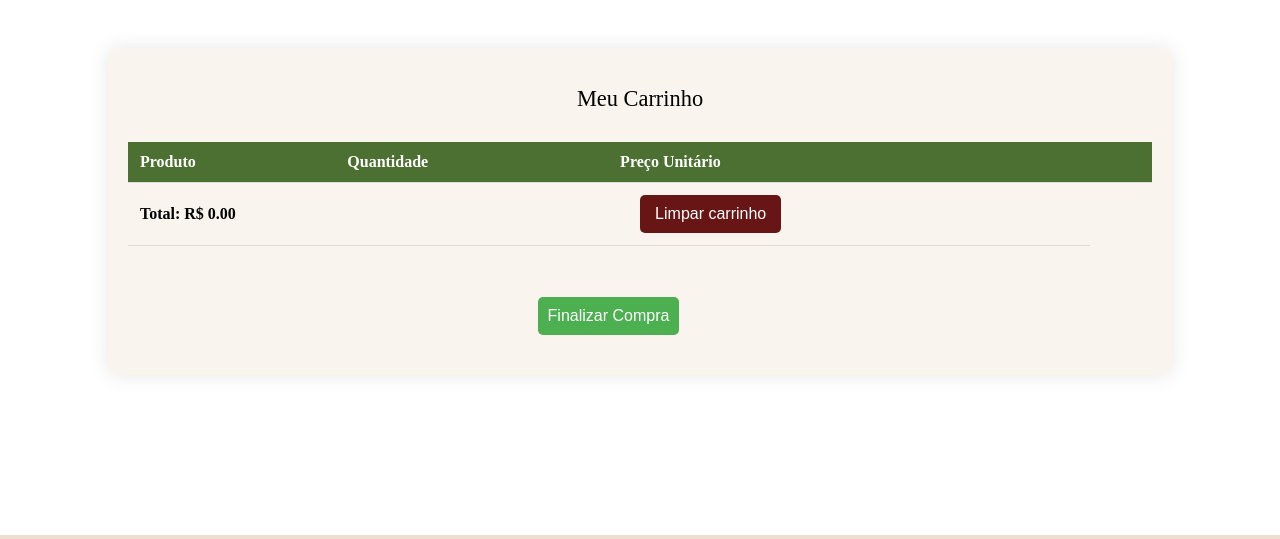
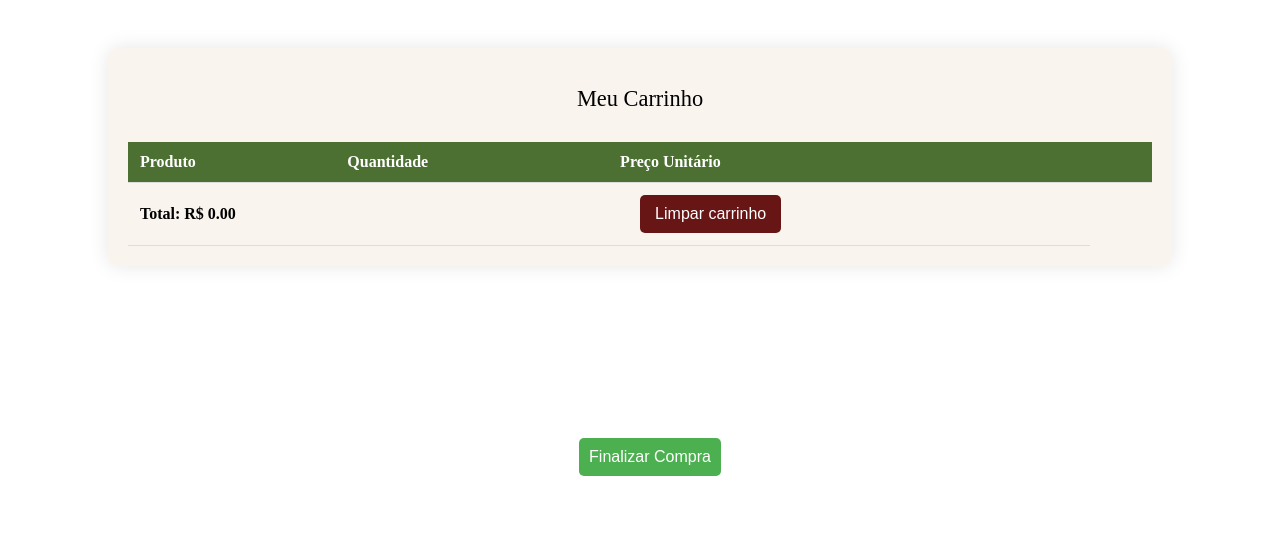
Before and after one commit to ProjetosCarvalho/HealthySweets, a plain HTML site: page carrinho.html in a window 1280 px wide. Shown: the part 112-651 px from the top of the page. Drawn offline with Linux system fonts and the light colour scheme; a web font is replaced by a local one.

Commit message:
Add files via upload

```diff
--- a/carrinho.html
+++ b/carrinho.html
@@ -4,6 +4,7 @@
     <meta charset="UTF-8">
     <meta http-equiv="X-UA-Compatible" content="IE=edge">
     <meta name="viewport" content="width=device-width, initial-scale=1.0">
+    <link rel="shortcut icon" href="img/favicon.png" type="image/x-icon">
     <link rel="stylesheet" href="css/reset.css">
     <link rel="stylesheet" href="css/estilo.css">
     <script src="js/carrinho.js"></script>
@@ -65,6 +66,9 @@
                 </tr>
             </tfoot>
         </table>
+
+    </div>
+    <div class="btn-center">
         <button class="green-button" onclick="finalizarCompra()">Finalizar Compra</button>
     </div>
     <footer>
--- a/css/estilo.css
+++ b/css/estilo.css
@@ -434,6 +434,13 @@ footer p {
     background-color: #f52222;
   }
 
+  .btn-center {
+    width: 100%;
+    text-align: center;
+    justify-content: center;
+    display: flex;
+  }
+
   .green-button {
     background-color: #4CAF50;
     border: none;
@@ -443,19 +450,16 @@ footer p {
     text-decoration: none;
     display: inline-block;
     font-size: 16px;
-    margin: 4px 2px;
     cursor: pointer;
     border-radius: 5px;
     transition-duration: 0.3s;
-    margin-left: 40%;
-    margin-top: 5%;
-    margin-bottom: 2%;
+    margin-top: 1%;
+    margin-bottom: 1%;
   }
 
   .green-button:hover {
     background-color: #1a4e1d;
   }
-
 
 @media screen and (min-width: 1200px) {
 
```
